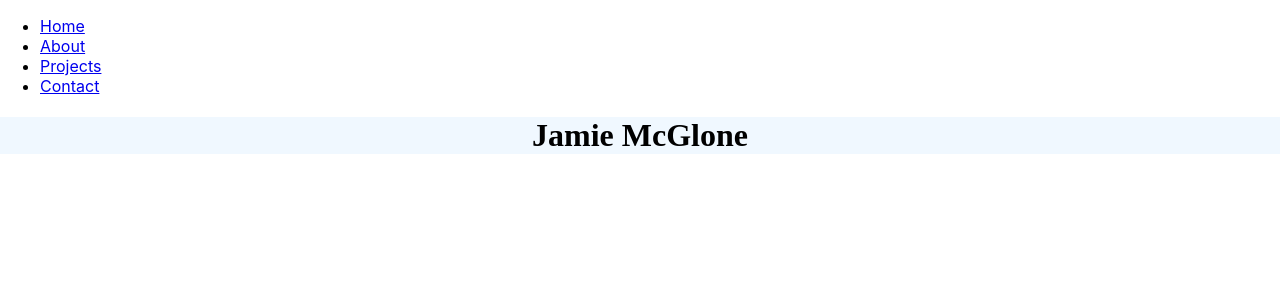
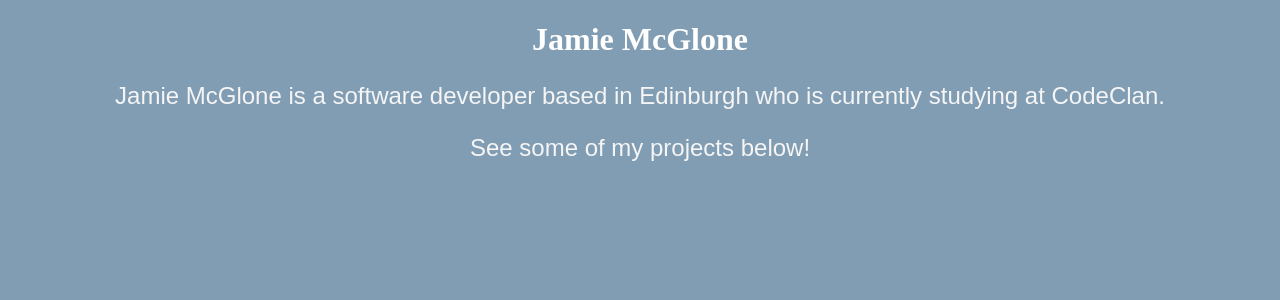
Before and after one commit to jamiemcglone/Portfolio, a React (Create React App) app: page / in a window 1280 px wide. Shown: the top 300 px of the page. Built offline with nearby package versions, Linux system fonts and the light colour scheme.

Commit message:
Minor updates to the components, added a container

```diff
--- a/public/index.html
+++ b/public/index.html
@@ -2,7 +2,7 @@
 <html lang="en">
   <head>
     <meta charset="utf-8" />
-    <link rel="icon" href="%PUBLIC_URL%/favicon.ico" />
+    <link rel="icon" href="https://cdn-icons-png.flaticon.com/512/639/639394.png"/>
     <meta name="viewport" content="width=device-width, initial-scale=1" />
     <meta name="theme-color" content="#000000" />
     <meta
--- a/src/App.js
+++ b/src/App.js
@@ -5,19 +5,21 @@
 import About from "./components/About";
 import Contact from "./components/Contact";
 import Projects from "./components/Projects";
+import PortfolioContainer from "./containers/PortfolioContainer";
 
 const App = () => {
 
 return (
-  <Router>
-    <NavBar />
-    <Routes>
-      <Route path="/" element={<Portfolio />} />
-      <Route path="/about" element={< About />} />
-      <Route path="/contact" element={< Contact />} />
-      <Route path="/projects" element={< Projects />} />
-    </Routes>
-  </Router>
+  <PortfolioContainer />
+  // <Router>
+  //   <NavBar />
+  //   <Routes>
+  //     <Route path="/" element={<Portfolio />} />
+  //     <Route path="/about" element={< About />} />
+  //     <Route path="/contact" element={< Contact />} />
+  //     <Route path="/projects" element={< Projects />} />
+  //   </Routes>
+  // </Router>
 );
 }
 
--- a/src/components/About.js
+++ b/src/components/About.js
@@ -1,15 +1,19 @@
 import React from "react";
 import styled from "styled-components";
+import { Paragraph } from "./StyledComponents.js";
 const About = () => {
     return(
-        <Title>Jamie McGlone</Title>
+        <>
+        <Paragraph>
+            Jamie McGlone is a software developer based in Edinburgh who is currently studying at CodeClan.
+        </Paragraph>
+        </>
     )
 }
 
 const Title = styled.h1`
     text-align: center;
     font-family: "futura";
-    background-color: aliceblue;
 `
 
 export default About;
--- a/src/components/NavBar.js
+++ b/src/components/NavBar.js
@@ -1,25 +1,25 @@
-import React from "react";
-import { Link } from "react-router-dom";
+// import React from "react";
+// import { Link } from "react-router-dom";
 
-const NavBar = () => {
-    return (
-        <ul>
-            <li>
-                <Link to="/">Home</Link>
-            </li>
-            <li>
-                <Link to="/about">About</Link>
-            </li>
-            <li>
-                <Link to="/projects">Projects</Link>
-            </li>
-            <li>
-                <Link to="/contact">Contact</Link>
-            </li>
-        </ul>
-    );
+// const NavBar = () => {
+//     return (
+//         <ul>
+//             <li>
+//                 <Link to="/">Home</Link>
+//             </li>
+//             <li>
+//                 <Link to="/about">About</Link>
+//             </li>
+//             <li>
+//                 <Link to="/projects">Projects</Link>
+//             </li>
+//             <li>
+//                 <Link to="/contact">Contact</Link>
+//             </li>
+//         </ul>
+//     );
 
-}
+// }
 
 
-export default NavBar;
+// export default NavBar;
--- a/src/components/PortfolioHome.js
+++ b/src/components/PortfolioHome.js
@@ -9,7 +9,7 @@
 const Title = styled.h1`
     text-align: center;
     font-family: "futura";
-    background-color: aliceblue;
+    color: white;
 `
 
 export default Portfolio;
--- a/src/components/Projects.js
+++ b/src/components/Projects.js
@@ -1,8 +1,11 @@
 import React from "react";
+import { Paragraph } from "./StyledComponents.js";
+
 const Projects = () => {
     return(
-        <h1>Welcome to my portfolio!</h1>
+        <Paragraph>See some of my projects below!</Paragraph>
     )
 }
 
+
 export default Projects;
--- /dev/null
+++ b/src/components/StyledComponents.js
@@ -0,0 +1,9 @@
+import styled from "styled-components";
+
+export const Paragraph = styled.p`
+text-align: center;
+color: whitesmoke;
+font-family: 'futura', sans-serif;
+font-size: 1.5rem;
+
+`
--- /dev/null
+++ b/src/containers/PortfolioContainer.js
@@ -0,0 +1,17 @@
+import Portfolio from "../components/PortfolioHome";
+import About from "../components/About";
+import "./PortfolioContainer.css"
+import Projects from "../components/Projects";
+
+const PortfolioContainer = () => {
+
+    return (
+        <>
+            <Portfolio />
+            <About />
+            <Projects />
+        </>
+    )
+}
+
+export default PortfolioContainer;
--- a/src/index.css
+++ b/src/index.css
@@ -5,6 +5,8 @@
     sans-serif;
   -webkit-font-smoothing: antialiased;
   -moz-osx-font-smoothing: grayscale;
+    background-color: rgb(129, 157, 180);
+    color: black
 }
 
 code {
```
Also changed, not shown: src/containers/PortfolioContainer.css (added), 1 other file (tests, documents, lock files or other folders).
